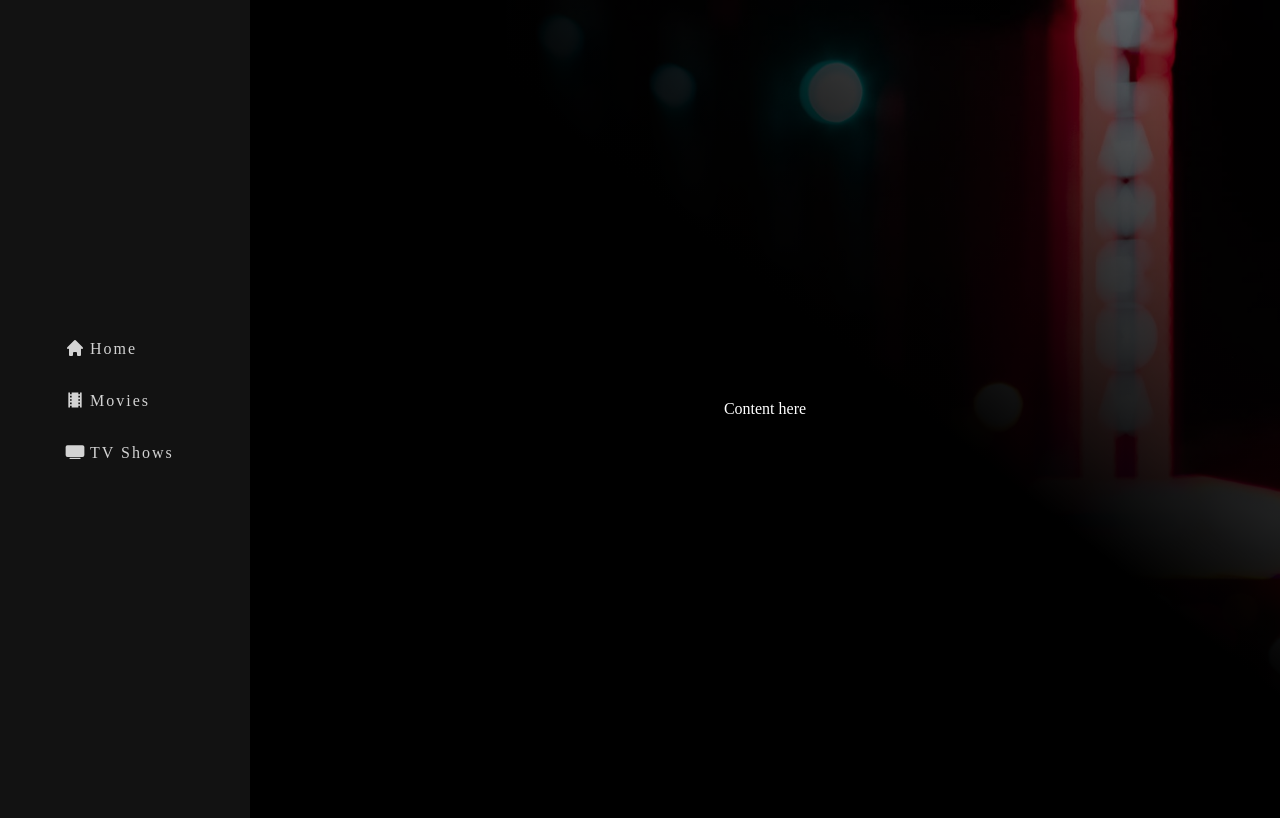
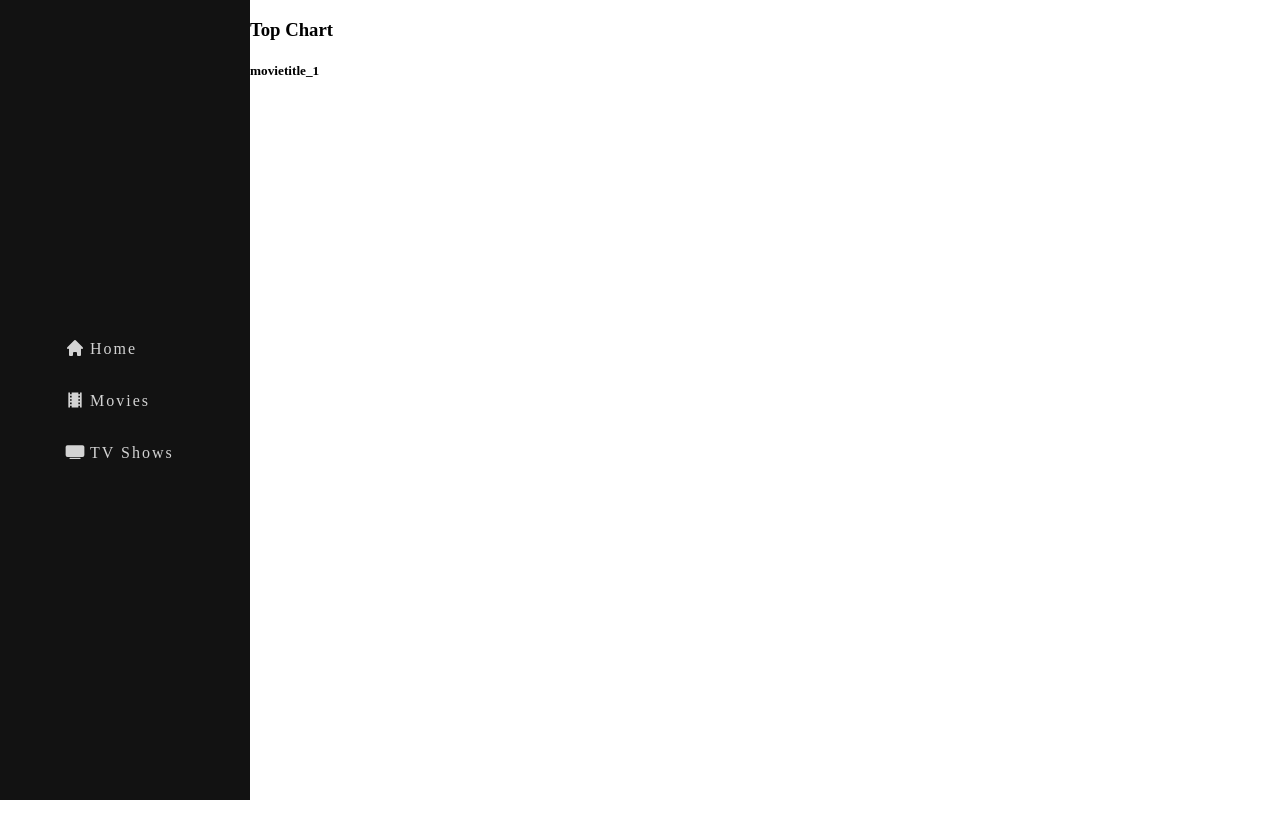
Before and after one commit to reedx8/Movie-Dashboard, a React (Create React App) app in the folder dashboard/: page /movies in a window 1280 px wide. Built offline with nearby package versions, Linux system fonts and the light colour scheme; what webfontloader would draw is missing.

Commit message:
added routing

```diff
--- a/dashboard/src/App.js
+++ b/dashboard/src/App.js
@@ -1,13 +1,21 @@
 import React from "react";
 import Sidebar from "./components/Sidebar";
 import Homepage from "./components/Homepage";
+import Moviespage from './components/Moviespage';
+import {BrowserRouter as Switch, Route, BrowserRouter} from 'react-router-dom';
 import "./App.css";
 
 function App() {
   return (
     <div className="App">
       <Sidebar />
-      <Homepage />
+      <BrowserRouter>
+        <Switch>
+          <Route path='/' component={Homepage} exact/>
+          <Route path='/movies' component={Moviespage} exact/>
+        </Switch>
+      </BrowserRouter>
+
     </div>
   );
 }
--- /dev/null
+++ b/dashboard/src/components/Moviespage.js
@@ -0,0 +1,28 @@
+import React from 'react'
+import './Moviespage.css';
+const Moviespage = () => {
+    return (
+        <div className="moviespage">
+            <section>
+
+            </section>
+            <section>
+
+            </section>
+            <aside>
+                <h3>Top Chart</h3>
+                <div id="topChartGridContainer">
+                    <div class="chart_movie">
+                        <h5>movietitle_1</h5>
+
+
+                    </div>
+
+
+                </div>
+            </aside>
+        </div>
+    )
+}
+
+export default Moviespage
```
Also changed, not shown: dashboard/src/components/Movies.css (deleted), dashboard/src/components/Movies.js (deleted), dashboard/src/components/Moviespage.css (added).
